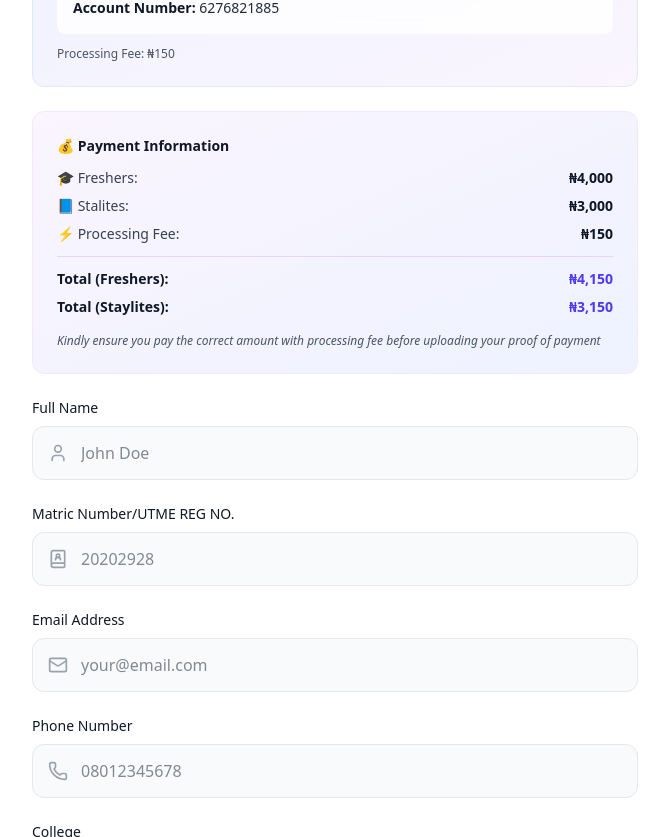
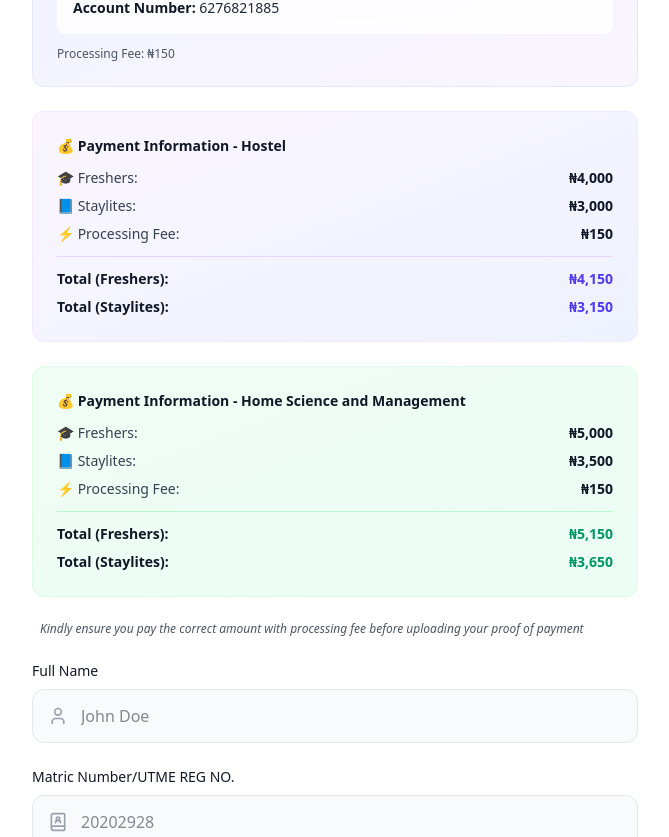
Before and after one commit to Blackbobs/easePay, a Next.js app: page /payment in a window 1280 px wide. Shown: the part 540-1377 px from the top of the page, without its empty margins (305-974 px from the left). Built offline with nearby package versions, Linux system fonts and the light colour scheme; no server answers.

Commit message:
update: add hsm payment information

```diff
--- a/src/app/payment/page.tsx
+++ b/src/app/payment/page.tsx
@@ -366,7 +366,7 @@ const Page = () => {
 
               <div className="bg-gradient-to-br from-purple-50 to-indigo-50 p-6 rounded-xl border border-purple-100">
                 <h3 className="text-sm font-semibold text-gray-900 mb-3">
-                  💰 Payment Information
+                  💰 Payment Information - Hostel
                 </h3>
                 <div className="space-y-2">
                   <div className="flex items-center justify-between text-sm">
@@ -374,7 +374,7 @@ const Page = () => {
                     <span className="font-semibold text-gray-900">₦4,000</span>
                   </div>
                   <div className="flex items-center justify-between text-sm">
-                    <span className="text-gray-700">📘 Stalites:</span>
+                    <span className="text-gray-700">📘 Staylites:</span>
                     <span className="font-semibold text-gray-900">₦3,000</span>
                   </div>
                   <div className="flex items-center justify-between text-sm">
@@ -391,11 +391,41 @@ const Page = () => {
                     <span className="text-indigo-600">₦3,150</span>
                   </div>
                 </div>
-                <p className="mt-4 text-xs text-gray-600 italic">
-                  Kindly ensure you pay the correct amount with processing fee
-                  before uploading your proof of payment
-                </p>
               </div>
+
+              <div className="bg-gradient-to-br from-green-50 to-emerald-50 p-6 rounded-xl border border-green-100">
+                <h3 className="text-sm font-semibold text-gray-900 mb-3">
+                  💰 Payment Information - Home Science and Management
+                </h3>
+                <div className="space-y-2">
+                  <div className="flex items-center justify-between text-sm">
+                    <span className="text-gray-700">🎓 Freshers:</span>
+                    <span className="font-semibold text-gray-900">₦5,000</span>
+                  </div>
+                  <div className="flex items-center justify-between text-sm">
+                    <span className="text-gray-700">📘 Staylites:</span>
+                    <span className="font-semibold text-gray-900">₦3,500</span>
+                  </div>
+                  <div className="flex items-center justify-between text-sm">
+                    <span className="text-gray-700">⚡ Processing Fee:</span>
+                    <span className="font-semibold text-gray-900">₦150</span>
+                  </div>
+                  <div className="h-px bg-green-200 my-3"></div>
+                  <div className="flex items-center justify-between text-sm font-semibold">
+                    <span className="text-gray-900">Total (Freshers):</span>
+                    <span className="text-emerald-600">₦5,150</span>
+                  </div>
+                  <div className="flex items-center justify-between text-sm font-semibold">
+                    <span className="text-gray-900">Total (Staylites):</span>
+                    <span className="text-emerald-600">₦3,650</span>
+                  </div>
+                </div>
+              </div>
+
+              <p className="text-xs text-gray-600 italic px-2">
+                Kindly ensure you pay the correct amount with processing fee
+                before uploading your proof of payment
+              </p>
 
               {/* Full Name */}
               <div>
@@ -652,6 +682,8 @@ const Page = () => {
                     </option>
                     <option value="4000">₦4,000</option>
                     <option value="3000">₦3,000</option>
+                    <option value="5000">₦5,000</option>
+                    <option value="3500">₦3,500</option>
                   </select>
                 </div>
                 {errors.amount && (
```
